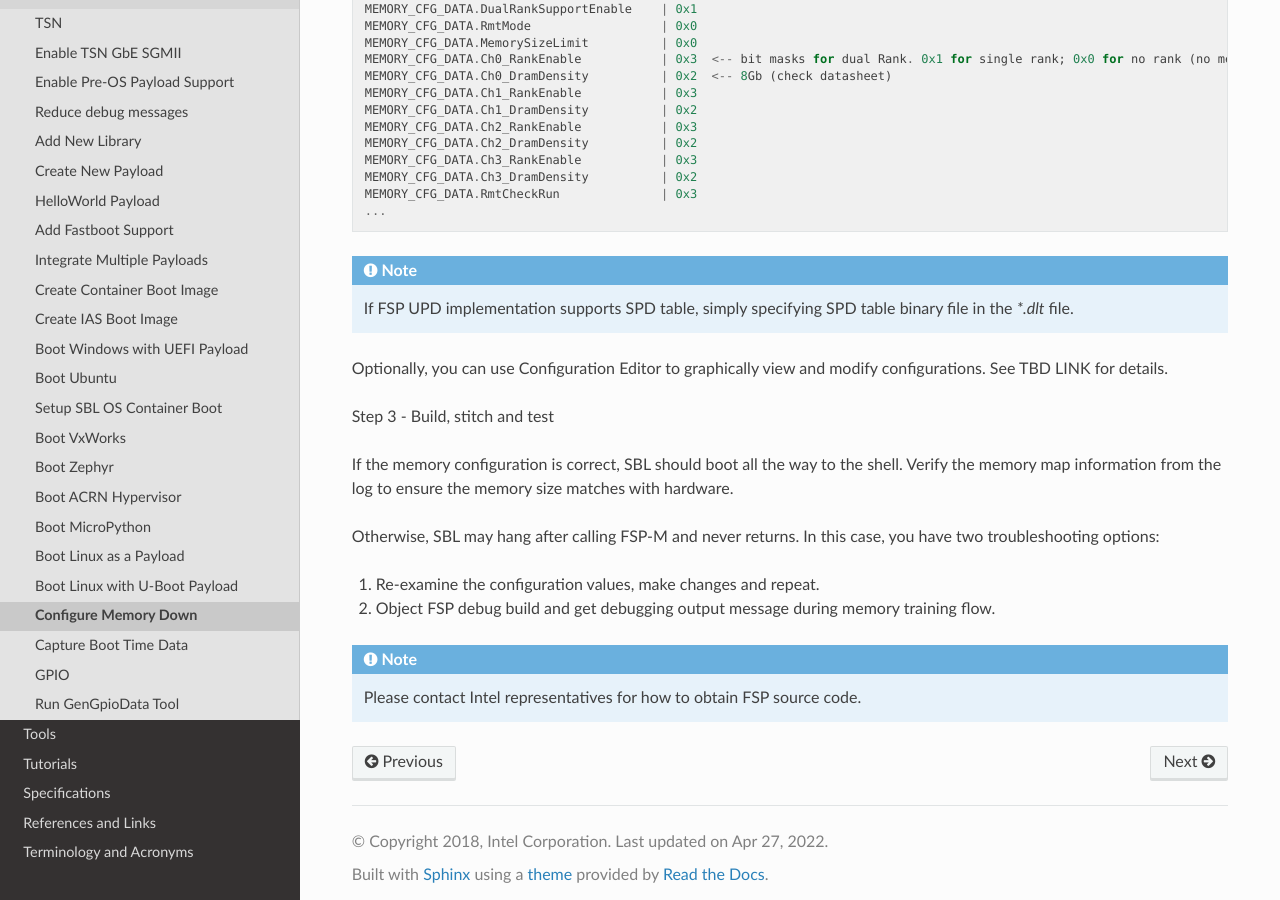
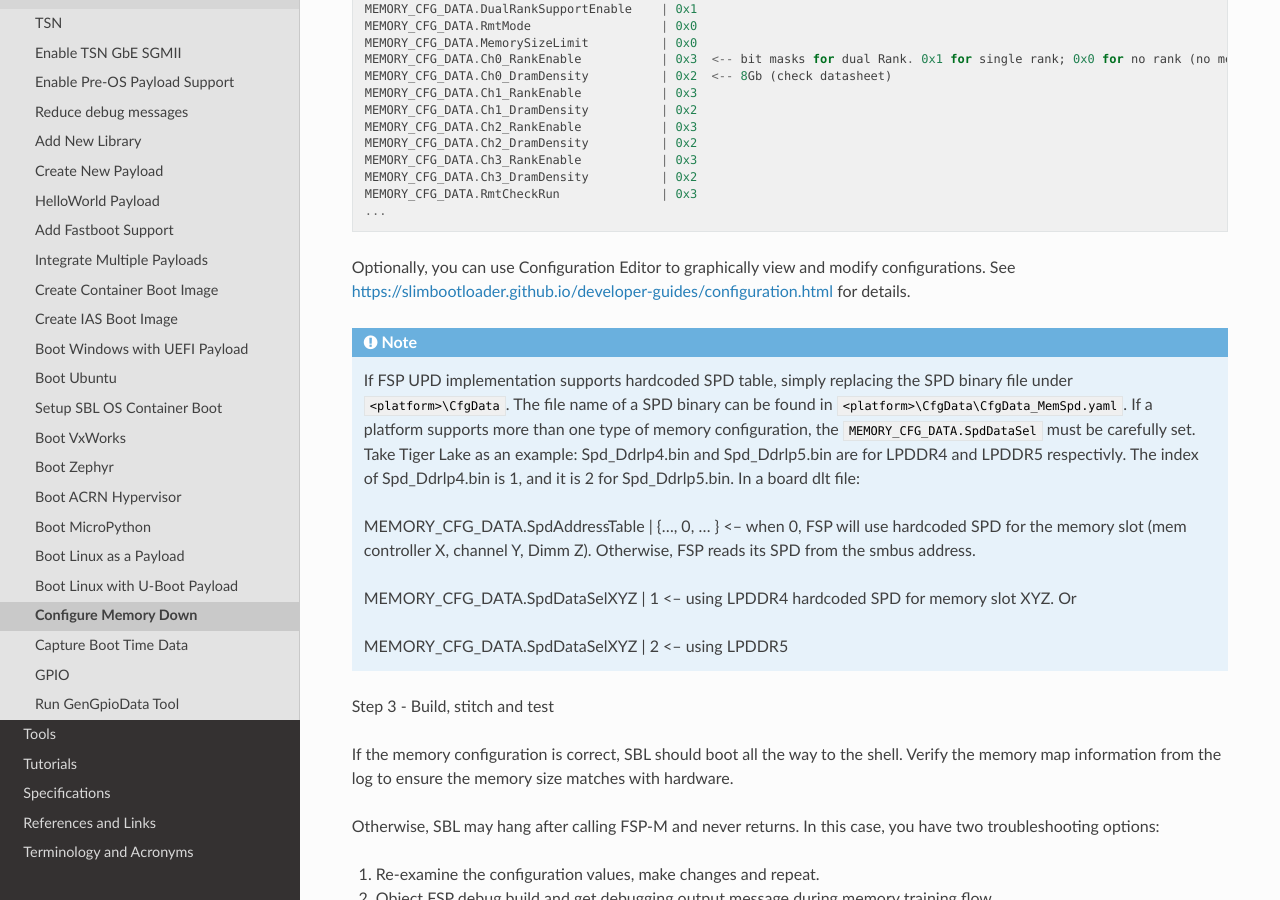
Before and after one commit to slimbootloader/documentation, a Sphinx documentation site: the page built from source/how-tos/configure-memory-down.rst, in a window 1280 px wide and 900 px high, scrolled down 649 px. Built offline with Sphinx 7.4.7 and the Read the Docs theme 2.0.0, drawn with Linux system fonts in a browser that asks for light colours.

Commit message:
Update memory down configuration for hardcoded SPD
Although CfgData_MemSpd.yaml is already implemented for several platforms,
current how-to doc does not mention it yet. This change updates the
memory-down page to describe how to use a hardcoded SPD binary file.

Signed-off-by: Stanley Chang <stanley.chang@intel.com>

```diff
--- a/source/how-tos/configure-memory-down.rst
+++ b/source/how-tos/configure-memory-down.rst
@@ -33,9 +33,15 @@ For |UP2|, open ``CfgData_Ext_Up2.dlt`` and customize values that match the actu
   MEMORY_CFG_DATA.RmtCheckRun              | 0x3
   ...
 
-.. note:: If FSP UPD implementation supports SPD table, simply specifying SPD table binary file in the `*.dlt` file.
+Optionally, you can use |CFGTOOL| to graphically view and modify configurations. See https://slimbootloader.github.io/developer-guides/configuration.html for details.
 
-Optionally, you can use |CFGTOOL| to graphically view and modify configurations. See TBD LINK for details.
+.. note:: If FSP UPD implementation supports hardcoded SPD table, simply replacing the SPD binary file under ``<platform>\CfgData``. The file name of a SPD binary can be found in ``<platform>\CfgData\CfgData_MemSpd.yaml``. If a platform supports more than one type of memory configuration, the ``MEMORY_CFG_DATA.SpdDataSel`` must be carefully set. Take Tiger Lake as an example: Spd_Ddrlp4.bin and Spd_Ddrlp5.bin are for LPDDR4 and LPDDR5 respectivly. The index of Spd_Ddrlp4.bin is 1, and it is 2 for Spd_Ddrlp5.bin. In a board dlt file::
+
+  MEMORY_CFG_DATA.SpdAddressTable  | {..., 0, ... } <-- when 0, FSP will use hardcoded SPD for the memory slot (mem controller X, channel Y, Dimm Z). Otherwise, FSP reads its SPD from the smbus address.
+
+  MEMORY_CFG_DATA.SpdDataSelXYZ    | 1  <-- using LPDDR4 hardcoded SPD for memory slot XYZ. Or
+
+  MEMORY_CFG_DATA.SpdDataSelXYZ    | 2  <-- using LPDDR5
 
 Step 3 - Build, stitch and test
 
```
